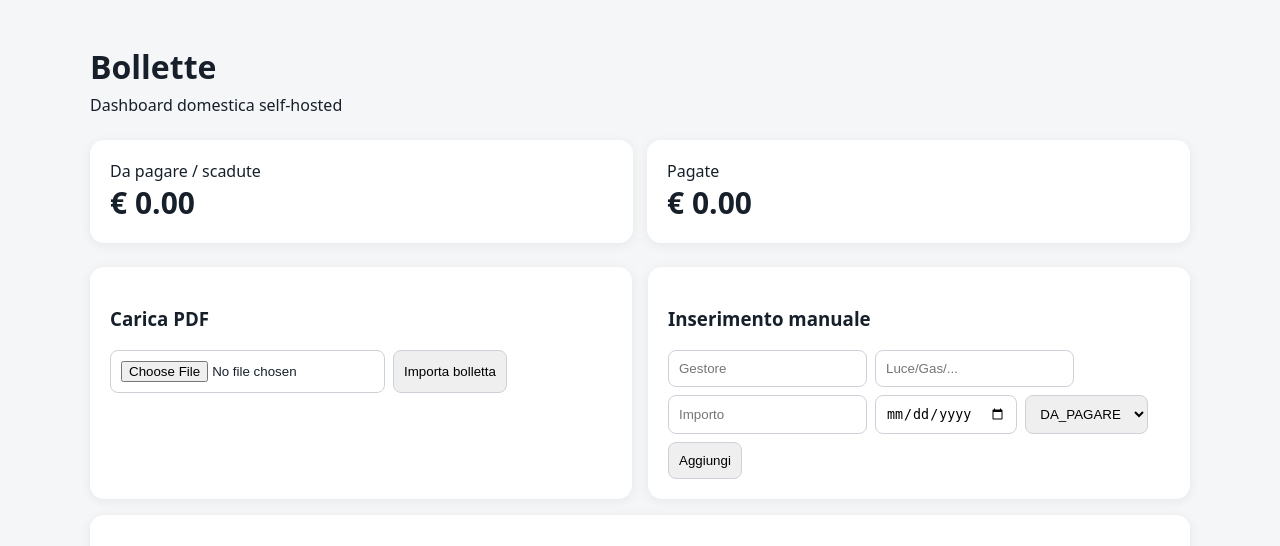
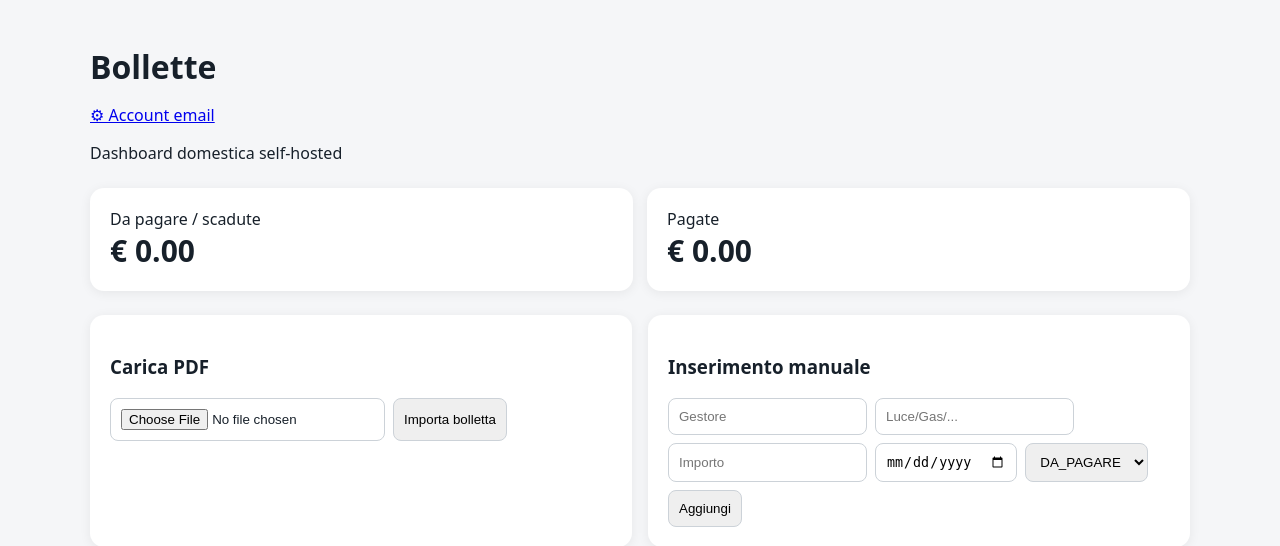
Before and after one commit to andreafar1/bollette, a FastAPI app: page / in a window 1280 px wide. Shown: the top 546 px of the page. Run offline with FastAPI, Linux system fonts and the light colour scheme; parts of the project's set-up code (start-up, migrations or seed data) failed here and were passed over.

Commit message:
Link email settings from dashboard

```diff
--- a/app/templates/index.html
+++ b/app/templates/index.html
@@ -1,7 +1,7 @@
 <!doctype html><html lang="it"><head><meta charset="utf-8"><meta name="viewport" content="width=device-width,initial-scale=1">
 <title>Bollette</title><style>
 body{font-family:system-ui;margin:0;background:#f5f6f8;color:#17202a}.wrap{max-width:1100px;margin:auto;padding:24px}h1{margin-bottom:6px}.cards{display:grid;grid-template-columns:repeat(auto-fit,minmax(220px,1fr));gap:14px;margin:24px 0}.card,.panel{background:white;border-radius:14px;padding:20px;box-shadow:0 2px 12px #0001}.big{font-size:30px;font-weight:700}.grid{display:grid;grid-template-columns:1fr 1fr;gap:16px}form{display:flex;gap:8px;flex-wrap:wrap}input,select,button{padding:10px;border:1px solid #ccd2d8;border-radius:8px}button{cursor:pointer}table{width:100%;border-collapse:collapse}th,td{text-align:left;padding:11px;border-bottom:1px solid #eee}.PAGATA{color:#18794e}.SCADUTA{color:#b42318}.DA_PAGARE{color:#9a6700}@media(max-width:750px){.grid{grid-template-columns:1fr}table{font-size:13px}.wrap{padding:14px}}</style></head>
-<body><div class="wrap"><h1>Bollette</h1><div>Dashboard domestica self-hosted</div>
+<body><div class="wrap"><h1>Bollette</h1><p><a href="/settings/email">⚙ Account email</a></p><div>Dashboard domestica self-hosted</div>
 <div class="cards"><div class="card"><div>Da pagare / scadute</div><div class="big">€ {{ '%.2f'|format(due) }}</div></div><div class="card"><div>Pagate</div><div class="big">€ {{ '%.2f'|format(paid) }}</div></div></div>
 <div class="grid"><div class="panel"><h3>Carica PDF</h3><form action="/upload" method="post" enctype="multipart/form-data"><input type="file" name="file" accept=".pdf" required><button>Importa bolletta</button></form></div>
 <div class="panel"><h3>Inserimento manuale</h3><form action="/bills" method="post"><input name="provider" placeholder="Gestore" required><input name="category" placeholder="Luce/Gas/..."><input name="amount" type="number" step=".01" placeholder="Importo" required><input name="due_date" type="date"><select name="status"><option>DA_PAGARE</option><option>PAGATA</option></select><button>Aggiungi</button></form></div></div>
```
